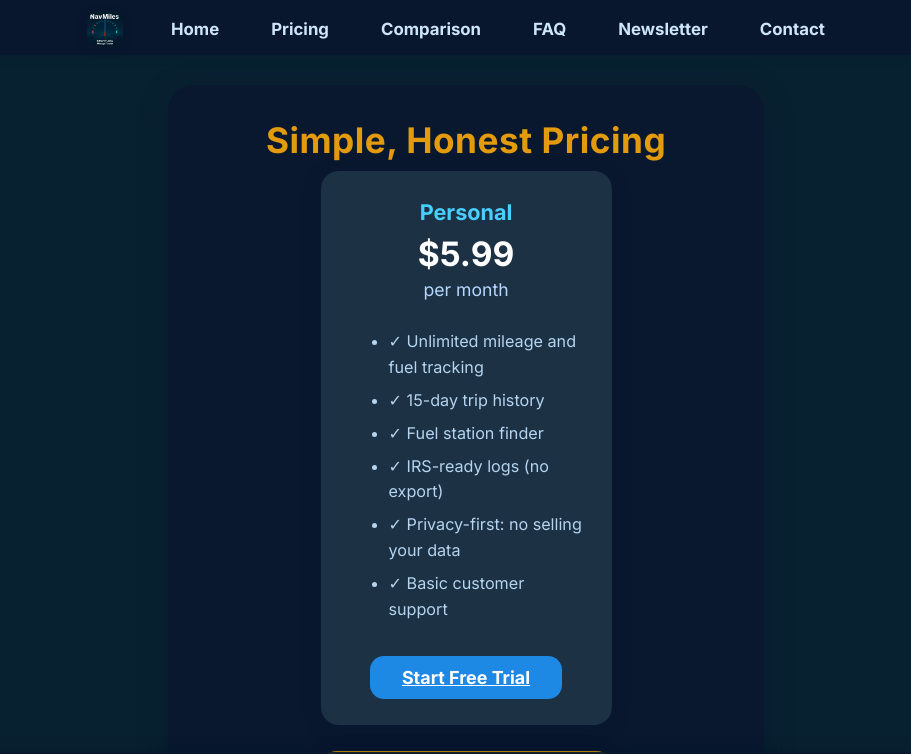
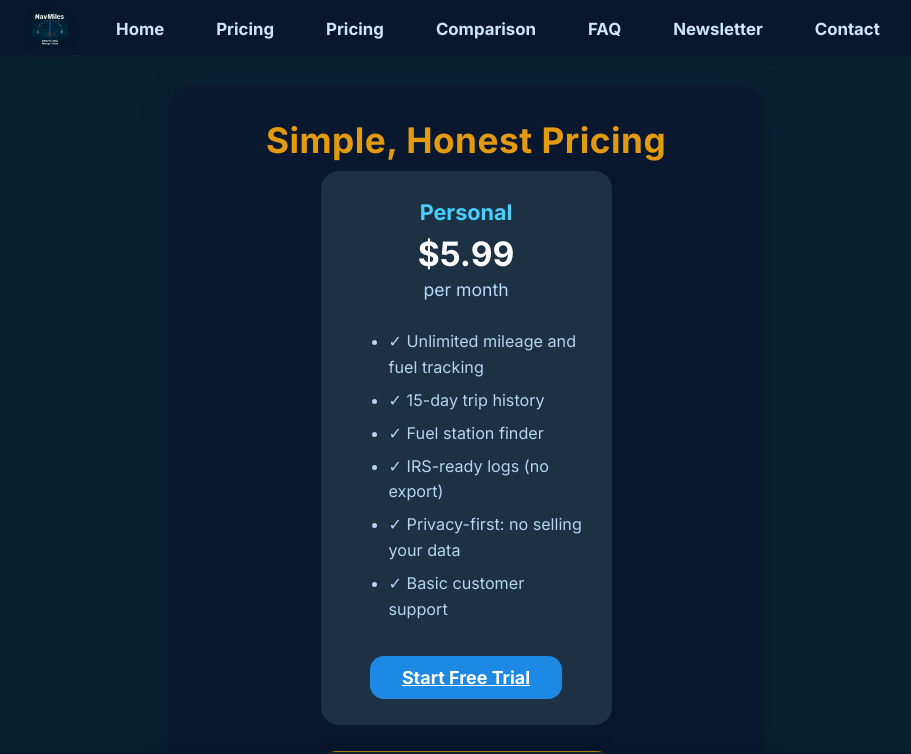
Before and after one commit to dsvm2004/NavMiles, a plain HTML site: page pricing.html in a window 1280 px wide. Shown: the top 754 px of the page, without its empty margins (174-1085 px from the left). Drawn offline with Linux system fonts and the light colour scheme.

Commit message:
Update pricing.html

```diff
--- a/pricing.html
+++ b/pricing.html
@@ -44,6 +44,8 @@
     <div class="nav-content">
       <img src="assets/app_logo.png" class="nav-logo" alt="NavMiles Logo" />
       <a class="nav-btn" href="index.html">Home</a>
+      <a class="nav-btn" href="pricing.html">Pricing</a>
+
       <a class="nav-btn" href="pricing.html">Pricing</a>
       <a class="nav-btn" href="comparison.html">Comparison</a>
       <a class="nav-btn" href="faq.html">FAQ</a>
```
